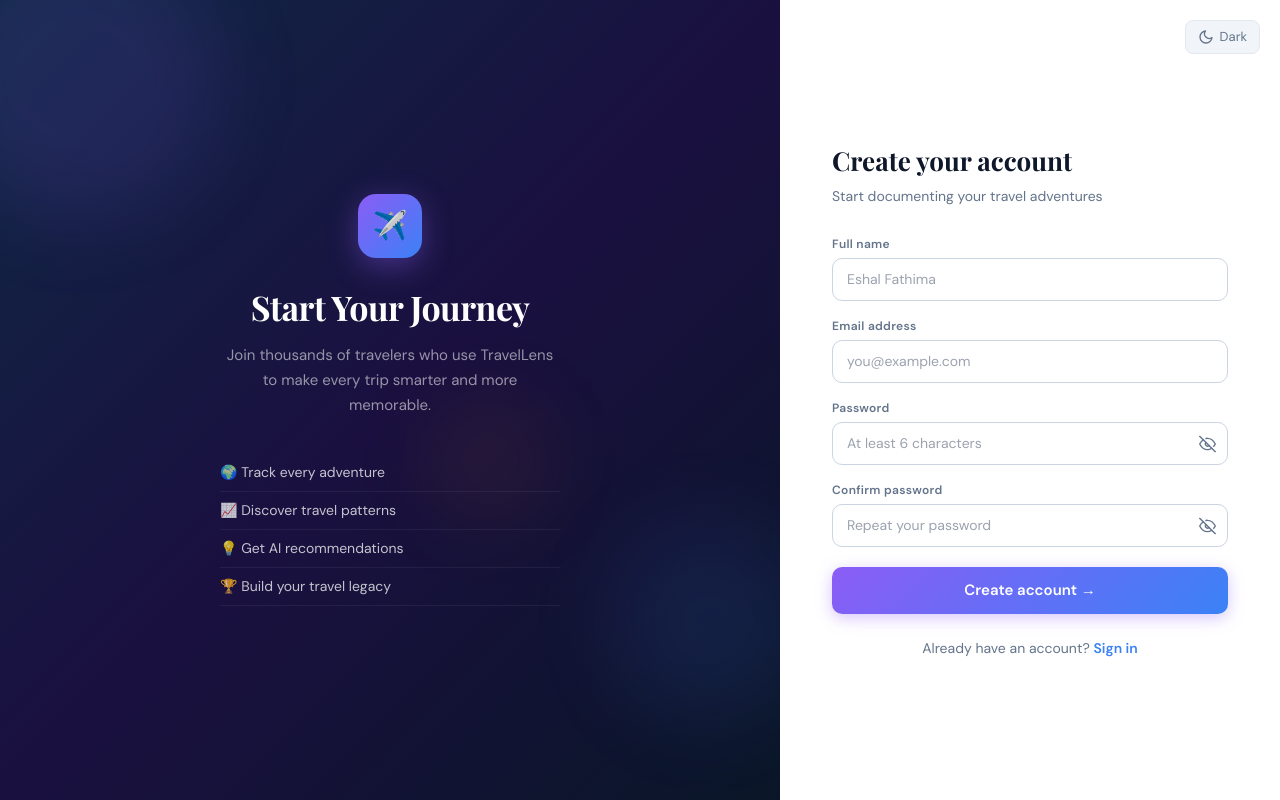
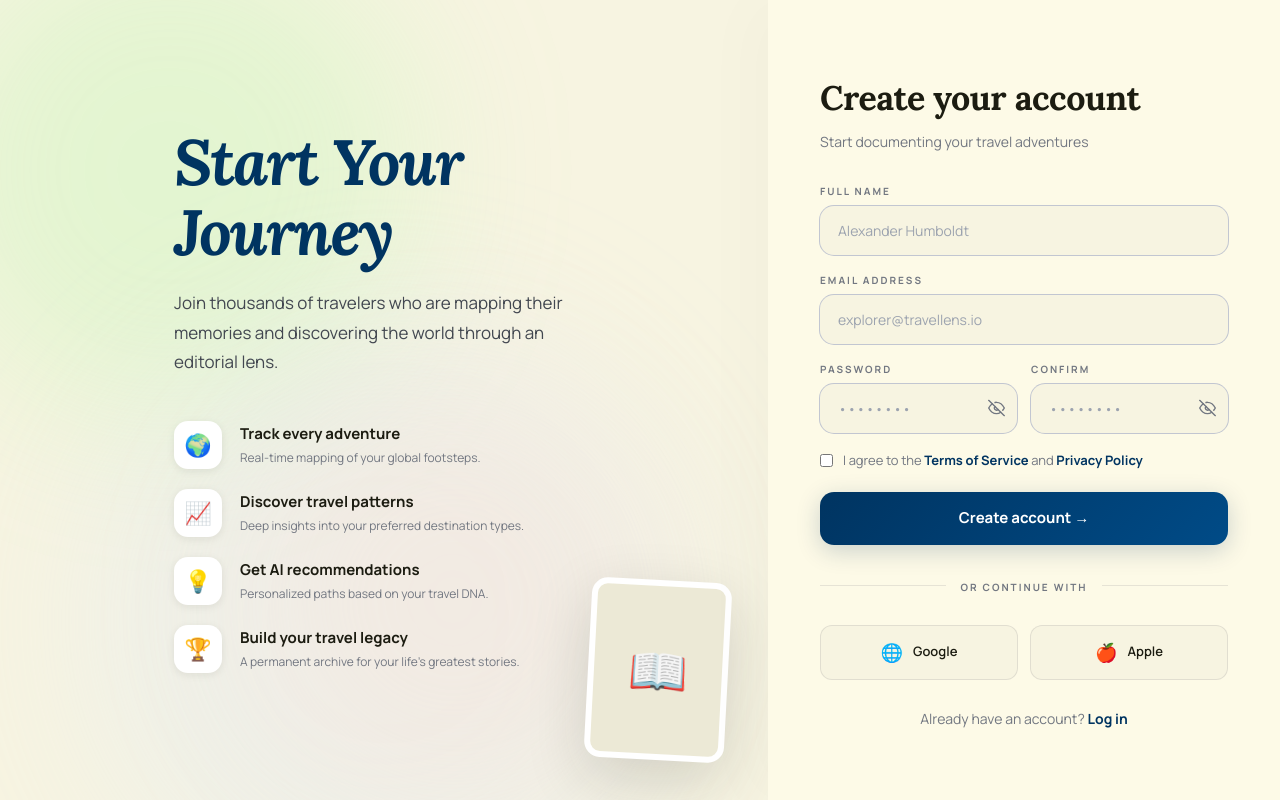
Before and after one commit to Eshal-Fathima/TravelLens, a React (Vite) app in the folder frontend/: page /signup in a window 1280 px wide. Built offline with nearby package versions, Linux system fonts and the light colour scheme; no server answers.

Commit message:
ui changes

```diff
--- a/frontend/src/pages/Signup.jsx
+++ b/frontend/src/pages/Signup.jsx
@@ -3,6 +3,65 @@ import { Link, useNavigate } from 'react-router-dom'
 import { useAuth } from '../contexts/AuthContext'
 import { useTheme } from '../design/Themecontext'
 
+// ─── Theme tokens (same pattern as TripLogger) ────────────────────────────────
+const themes = {
+  light: {
+    bg: '#fdfae7',
+    surface: '#fdfae7',
+    card: '#ffffff',
+    cardLow: '#f7f4e1',
+    cardHigh: '#ece9d6',
+    cardHighest: '#e6e3d0',
+    border: 'rgba(66,71,80,0.12)',
+    borderRing: '#c2c6d1',
+    textPrimary: '#1c1c11',
+    textSecond: '#424750',
+    textMuted: '#727781',
+    primary: '#003461',
+    primaryFaded: '#004b8718',
+    primaryFixed: '#d3e4ff',
+    primaryContainer: '#004b87',
+    accent: '#1b6d24',
+    inputBg: '#f7f4e1',
+    inputFocus: '#fdfae7',
+    // left panel
+    leftBg: '#f7f4e1',
+    blob1: 'rgba(163,249,156,0.5)',
+    blob2: 'rgba(211,228,255,0.5)',
+    blob3: 'rgba(255,219,210,0.5)',
+    benefitIconBg: '#ffffff',
+    benefitIconShadow: '0 2px 8px rgba(28,28,17,0.08)',
+  },
+  dark: {
+    bg: '#0a0a0a',
+    surface: '#131313',
+    card: '#1a1a1a',
+    cardLow: '#1b1b1b',
+    cardHigh: '#2a2a2a',
+    cardHighest: '#353535',
+    border: 'rgba(255,255,255,0.08)',
+    borderRing: 'rgba(255,255,255,0.1)',
+    textPrimary: '#e2e2e2',
+    textSecond: '#b0b0b0',
+    textMuted: '#666666',
+    primary: '#a3c9ff',
+    primaryFaded: '#a3c9ff14',
+    primaryFixed: '#a3c9ff20',
+    primaryContainer: '#0d1f35',
+    accent: '#4ae183',
+    inputBg: '#2a2a2a',
+    inputFocus: '#353535',
+    // left panel — midnight gradient
+    leftBg: 'linear-gradient(135deg,#0f2744 0%,#0a1628 100%)',
+    blob1: 'rgba(79,70,229,0.2)',
+    blob2: 'rgba(255,191,0,0.15)',
+    blob3: 'rgba(139,92,246,0.12)',
+    benefitIconBg: 'rgba(255,255,255,0.05)',
+    benefitIconShadow: 'none',
+  },
+}
+
+// ─── Icons ────────────────────────────────────────────────────────────────────
 const EyeIcon = ({ open }) => (
   <svg width="17" height="17" viewBox="0 0 24 24" fill="none" stroke="currentColor" strokeWidth="2" strokeLinecap="round" strokeLinejoin="round">
     {open
@@ -11,8 +70,13 @@ const EyeIcon = ({ open }) => (
     }
   </svg>
 )
-const SunIcon = () => <svg width="16" height="16" viewBox="0 0 24 24" fill="none" stroke="currentColor" strokeWidth="2" strokeLinecap="round" strokeLinejoin="round"><circle cx="12" cy="12" r="5" /><line x1="12" y1="1" x2="12" y2="3" /><line x1="12" y1="21" x2="12" y2="23" /><line x1="4.22" y1="4.22" x2="5.64" y2="5.64" /><line x1="18.36" y1="18.36" x2="19.78" y2="19.78" /><line x1="1" y1="12" x2="3" y2="12" /><line x1="21" y1="12" x2="23" y2="12" /><line x1="4.22" y1="19.78" x2="5.64" y2="18.36" /><line x1="18.36" y1="5.64" x2="19.78" y2="4.22" /></svg>
-const MoonIcon = () => <svg width="16" height="16" viewBox="0 0 24 24" fill="none" stroke="currentColor" strokeWidth="2" strokeLinecap="round" strokeLinejoin="round"><path d="M21 12.79A9 9 0 1 1 11.21 3 7 7 0 0 0 21 12.79z" /></svg>
+
+const BENEFITS = [
+  { icon: '🌍', title: 'Track every adventure', desc: 'Real-time mapping of your global footsteps.' },
+  { icon: '📈', title: 'Discover travel patterns', desc: 'Deep insights into your preferred destination types.' },
+  { icon: '💡', title: 'Get AI recommendations', desc: 'Personalized paths based on your travel DNA.' },
+  { icon: '🏆', title: 'Build your travel legacy', desc: 'A permanent archive for your life\'s greatest stories.' },
+]
 
 export default function Signup() {
   const [formData, setFormData] = useState({ name: '', email: '', password: '', confirmPassword: '' })
@@ -21,8 +85,12 @@ export default function Signup() {
   const [loading, setLoading] = useState(false)
   const [error, setError] = useState('')
   const { signup } = useAuth()
-  const { t, dark, toggleDark } = useTheme()
+  const { dark: ctxDark } = useTheme()
   const navigate = useNavigate()
+
+  // local isDark synced from context
+  const isDark = ctxDark ?? false
+  const t = themes[isDark ? 'dark' : 'light']
 
   const handleSubmit = async (e) => {
     e.preventDefault(); setError('')
@@ -36,116 +104,299 @@ export default function Signup() {
 
   const field = (key) => ({
     value: formData[key],
-    onChange: e => setFormData({ ...formData, [key]: e.target.value })
+    onChange: e => setFormData({ ...formData, [key]: e.target.value }),
   })
 
-  const inputStyle = {
-    width: '100%', padding: '10px 14px', borderRadius: 10,
-    border: `1.5px solid ${t.inputBorder}`, background: t.input,
-    color: t.textPrimary, fontSize: 14, fontFamily: "'DM Sans', sans-serif"
+  const inputBase = {
+    width: '100%', padding: '14px 18px', borderRadius: 14,
+    background: t.inputBg,
+    border: 'none', outline: 'none',
+    boxShadow: `0 0 0 1px ${t.borderRing}`,
+    color: t.textPrimary, fontSize: 14,
+    fontFamily: 'Manrope, sans-serif',
+    transition: 'box-shadow 0.18s, background 0.18s',
   }
 
   return (
-    <div style={{ minHeight: '100vh', display: 'flex', fontFamily: "'DM Sans', sans-serif", background: t.bg, transition: 'background 0.3s' }}>
+    <>
       <style>{`
-        @import url('https://fonts.googleapis.com/css2?family=DM+Sans:opsz,wght@9..40,400;9..40,500;9..40,600;9..40,700&family=Playfair+Display:wght@600;700&display=swap');
+        @import url('https://fonts.googleapis.com/css2?family=Manrope:wght@400;500;600;700;800;900&family=Lora:ital,wght@0,700;1,700&display=swap');
         * { box-sizing: border-box; margin: 0; padding: 0; }
-        .tl-input:focus { outline: none; border-color: #3b82f6 !important; box-shadow: 0 0 0 3px rgba(59,130,246,0.15); }
-        .tl-btn { transition: all 0.18s ease; cursor: pointer; }
-        .tl-btn:hover { opacity: 0.88; }
-        .tl-link:hover { color: #3b82f6 !important; }
-        .auth-panel { animation: slideIn 0.3s ease; }
-        @keyframes slideIn { from { opacity:0; transform:translateY(20px) } to { opacity:1; transform:translateY(0) } }
+        .sg-input:focus {
+          box-shadow: 0 0 0 2px ${themes.light.primary} !important;
+          background: ${themes.light.inputFocus} !important;
+        }
+        .sg-input-dark:focus {
+          box-shadow: 0 0 0 2px #a3c9ff !important;
+          background: ${themes.dark.inputFocus} !important;
+        }
+        .sg-btn { transition: all 0.18s ease; cursor: pointer; }
+        .sg-btn:hover { transform: scale(1.01); opacity: 0.9; }
+        .sg-btn:active { transform: scale(0.98); }
+        .sg-benefit { transition: transform 0.2s; }
+        .sg-benefit:hover { transform: translateX(4px); }
+        .sg-panel { animation: sg-in 0.35s ease both; }
+        @keyframes sg-in { from{opacity:0;transform:translateY(20px)} to{opacity:1;transform:translateY(0)} }
       `}</style>
 
-      {/* Left panel */}
-      <div style={{ flex: 1, background: 'linear-gradient(135deg,#0f2744,#1a1040,#0a1628)', display: 'flex', flexDirection: 'column', justifyContent: 'center', alignItems: 'center', padding: 60, position: 'relative', overflow: 'hidden' }}>
-        {[
-          { w: 280, h: 280, top: '-60px', left: '-60px', bg: 'rgba(139,92,246,0.12)' },
-          { w: 200, h: 200, bottom: '80px', right: '-30px', bg: 'rgba(59,130,246,0.1)' },
-          { w: 120, h: 120, top: '50%', left: '55%', bg: 'rgba(249,115,22,0.08)' },
-        ].map((o, i) => (
-          <div key={i} style={{ position: 'absolute', width: o.w, height: o.h, borderRadius: '50%', background: o.bg, top: o.top, bottom: o.bottom, left: o.left, right: o.right, filter: 'blur(40px)', pointerEvents: 'none' }} />
-        ))}
-        <div style={{ position: 'relative', zIndex: 1, textAlign: 'center', maxWidth: 340 }}>
-          <div style={{ display: 'flex', justifyContent: 'center', marginBottom: 24 }}>
-            <div style={{ width: 64, height: 64, borderRadius: 18, background: 'linear-gradient(135deg,#8b5cf6,#3b82f6)', display: 'flex', alignItems: 'center', justifyContent: 'center', fontSize: 28, boxShadow: '0 8px 30px rgba(139,92,246,0.4)' }}>✈️</div>
+      <div style={{ minHeight: '100vh', display: 'flex', fontFamily: 'Manrope, sans-serif', overflow: 'hidden' }}>
+
+        {/* ── Left Panel (60%) ── */}
+        <section style={{
+          width: '60%', minHeight: '100vh',
+          background: isDark
+            ? 'linear-gradient(135deg,#0f2744 0%,#0a1628 100%)'
+            : t.leftBg,
+          position: 'relative', overflow: 'hidden',
+          display: 'flex', alignItems: 'center', justifyContent: 'center',
+          padding: '64px',
+        }}>
+          {/* decorative blobs */}
+          {isDark ? (
+            <>
+              <div style={{ position: 'absolute', top: '-10%', right: '-10%', width: 500, height: 500, borderRadius: '50%', background: 'radial-gradient(circle, rgba(79,70,229,0.2) 0%, transparent 70%)', filter: 'blur(80px)', pointerEvents: 'none' }} />
+              <div style={{ position: 'absolute', bottom: '-5%', left: '5%', width: 400, height: 400, borderRadius: '50%', background: 'radial-gradient(circle, rgba(255,191,0,0.15) 0%, transparent 70%)', filter: 'blur(60px)', pointerEvents: 'none' }} />
+              <div style={{ position: 'absolute', top: '50%', left: '55%', width: 280, height: 280, borderRadius: '50%', background: 'radial-gradient(circle, rgba(139,92,246,0.12) 0%, transparent 70%)', filter: 'blur(50px)', pointerEvents: 'none' }} />
+            </>
+          ) : (
+            <>
+              <div style={{ position: 'absolute', top: '-80px', left: '-80px', width: 500, height: 500, borderRadius: '50%', background: 'rgba(163,249,156,0.45)', filter: 'blur(80px)', opacity: 0.5, pointerEvents: 'none' }} />
+              <div style={{ position: 'absolute', bottom: '-120px', right: '80px', width: 600, height: 600, borderRadius: '50%', background: 'rgba(211,228,255,0.5)', filter: 'blur(80px)', opacity: 0.5, pointerEvents: 'none' }} />
+              <div style={{ position: 'absolute', top: '50%', left: '33%', width: 400, height: 400, borderRadius: '50%', background: 'rgba(255,219,210,0.5)', filter: 'blur(80px)', opacity: 0.5, pointerEvents: 'none' }} />
+            </>
+          )}
+
+          {/* content */}
+          <div style={{ position: 'relative', zIndex: 1, maxWidth: 480 }}>
+            <h1 style={{
+              fontSize: 'clamp(44px,5vw,72px)', fontWeight: 700,
+              fontFamily: 'Lora, serif', fontStyle: 'italic',
+              color: isDark ? '#e2e2e2' : t.primary,
+              letterSpacing: '-2px', lineHeight: 1.1, margin: '0 0 20px',
+            }}>
+              Start Your<br />Journey
+            </h1>
+            <p style={{
+              fontSize: 17, color: isDark ? 'rgba(255,255,255,0.55)' : t.textSecond,
+              lineHeight: 1.75, margin: '0 0 44px', maxWidth: 420,
+            }}>
+              Join thousands of travelers who are mapping their memories and discovering the world through an editorial lens.
+            </p>
+
+            <div style={{ display: 'flex', flexDirection: 'column', gap: 20 }}>
+              {BENEFITS.map((b) => (
+                <div key={b.title} className="sg-benefit" style={{ display: 'flex', alignItems: 'center', gap: 18 }}>
+                  <div style={{
+                    width: 48, height: 48, borderRadius: 14, flexShrink: 0,
+                    background: t.benefitIconBg,
+                    boxShadow: t.benefitIconShadow,
+                    display: 'flex', alignItems: 'center', justifyContent: 'center',
+                    fontSize: 22,
+                  }}>{b.icon}</div>
+                  <div>
+                    <p style={{ fontSize: 15, fontWeight: 700, color: isDark ? '#e2e2e2' : t.textPrimary, margin: '0 0 3px' }}>{b.title}</p>
+                    <p style={{ fontSize: 12, color: isDark ? 'rgba(255,255,255,0.45)' : t.textMuted, margin: 0 }}>{b.desc}</p>
                   </div>
-          <h1 style={{ fontFamily: "'Playfair Display', serif", fontSize: 34, fontWeight: 700, color: 'white', marginBottom: 10, letterSpacing: '-0.5px' }}>Start Your Journey</h1>
-          <p style={{ fontSize: 15, color: 'rgba(255,255,255,0.55)', lineHeight: 1.65, marginBottom: 36 }}>Join thousands of travelers who use TravelLens to make every trip smarter and more memorable.</p>
-          {['🌍 Track every adventure', '📈 Discover travel patterns', '💡 Get AI recommendations', '🏆 Build your travel legacy'].map(f => (
-            <div key={f} style={{ display: 'flex', alignItems: 'center', gap: 10, padding: '8px 0', borderBottom: '1px solid rgba(255,255,255,0.06)', color: 'rgba(255,255,255,0.75)', fontSize: 14 }}>{f}</div>
+                </div>
               ))}
             </div>
           </div>
 
-      {/* Right form */}
-      <div style={{ width: 500, display: 'flex', flexDirection: 'column', justifyContent: 'center', padding: '40px 52px', background: t.sidebar, position: 'relative', overflowY: 'auto' }}>
-        <button onClick={toggleDark} className="tl-btn" style={{ position: 'absolute', top: 20, right: 20, background: dark ? 'rgba(255,255,255,0.06)' : '#f1f5f9', border: `1px solid ${t.border}`, borderRadius: 8, padding: '6px 12px', display: 'flex', alignItems: 'center', gap: 6, color: t.textSecondary, fontSize: 13, fontFamily: "'DM Sans', sans-serif" }}>
-          {dark ? <SunIcon /> : <MoonIcon />}{dark ? 'Light' : 'Dark'}
-        </button>
+          {/* decorative rotated journal image — light only */}
+          {!isDark && (
+            <div style={{
+              position: 'absolute', bottom: 40, right: 40,
+              width: 140, height: 180, borderRadius: 16,
+              overflow: 'hidden', transform: 'rotate(3deg)',
+              boxShadow: '0 20px 60px rgba(28,28,17,0.15)',
+              border: '6px solid #fff',
+              background: t.cardHigh,
+              display: 'flex', alignItems: 'center', justifyContent: 'center',
+              fontSize: 48,
+            }}>📖</div>
+          )}
+        </section>
 
-        <div className="auth-panel">
-          <h2 style={{ fontFamily: "'Playfair Display', serif", fontSize: 26, fontWeight: 700, color: t.textPrimary, marginBottom: 6 }}>Create your account</h2>
-          <p style={{ fontSize: 14, color: t.textSecondary, marginBottom: 28 }}>Start documenting your travel adventures</p>
+        {/* ── Right Panel — Form (40%) ── */}
+        <section style={{
+          width: '40%', minHeight: '100vh',
+          background: isDark ? '#131313' : t.bg,
+          display: 'flex', alignItems: 'center', justifyContent: 'center',
+          padding: '40px 52px',
+          position: 'relative',
+          boxShadow: isDark ? '-20px 0 60px rgba(0,0,0,0.3)' : '-20px 0 60px rgba(0,0,0,0.02)',
+          overflowY: 'auto',
+        }}>
+          <div className="sg-panel" style={{ width: '100%', maxWidth: 420 }}>
 
-          <form onSubmit={handleSubmit} style={{ display: 'flex', flexDirection: 'column', gap: 16 }}>
-            {/* Name */}
+            {/* Header */}
+            <div style={{ marginBottom: 32 }}>
+              <h2 style={{
+                fontSize: 34, fontWeight: 700,
+                fontFamily: 'Lora, serif',
+                color: t.textPrimary, margin: '0 0 8px', letterSpacing: '-0.5px',
+              }}>Create your account</h2>
+              <p style={{ fontSize: 14, color: t.textMuted, margin: 0 }}>
+                Start documenting your travel adventures
+              </p>
+            </div>
+
+            <form onSubmit={handleSubmit} style={{ display: 'flex', flexDirection: 'column', gap: 18 }}>
+
+              {/* Full Name */}
               <div>
-              <label style={{ fontSize: 12, fontWeight: 600, color: t.textSecondary, letterSpacing: '0.3px', display: 'block', marginBottom: 5 }}>Full name</label>
-              <input className="tl-input" type="text" {...field('name')} required placeholder="Eshal Fathima" style={inputStyle} />
+                <label style={{ fontSize: 10, fontWeight: 700, letterSpacing: '2px', textTransform: 'uppercase', color: t.textMuted, display: 'block', marginBottom: 7 }}>
+                  Full Name
+                </label>
+                <input
+                  className={isDark ? 'sg-input-dark' : 'sg-input'}
+                  type="text" {...field('name')} required
+                  placeholder="Alexander Humboldt"
+                  style={inputBase}
+                />
               </div>
 
               {/* Email */}
               <div>
-              <label style={{ fontSize: 12, fontWeight: 600, color: t.textSecondary, letterSpacing: '0.3px', display: 'block', marginBottom: 5 }}>Email address</label>
-              <input className="tl-input" type="email" {...field('email')} required placeholder="you@example.com" style={inputStyle} />
+                <label style={{ fontSize: 10, fontWeight: 700, letterSpacing: '2px', textTransform: 'uppercase', color: t.textMuted, display: 'block', marginBottom: 7 }}>
+                  Email Address
+                </label>
+                <input
+                  className={isDark ? 'sg-input-dark' : 'sg-input'}
+                  type="email" {...field('email')} required
+                  placeholder="explorer@travellens.io"
+                  style={inputBase}
+                />
               </div>
 
-            {/* Password */}
+              {/* Password + Confirm — 2 col */}
+              <div style={{ display: 'grid', gridTemplateColumns: '1fr 1fr', gap: 14 }}>
                 <div>
-              <label style={{ fontSize: 12, fontWeight: 600, color: t.textSecondary, letterSpacing: '0.3px', display: 'block', marginBottom: 5 }}>Password</label>
+                  <label style={{ fontSize: 10, fontWeight: 700, letterSpacing: '2px', textTransform: 'uppercase', color: t.textMuted, display: 'block', marginBottom: 7 }}>
+                    Password
+                  </label>
                   <div style={{ position: 'relative' }}>
-                <input className="tl-input" type={showPwd ? 'text' : 'password'} {...field('password')} required minLength={6} placeholder="At least 6 characters" style={{ ...inputStyle, paddingRight: 42 }} />
-                <button type="button" onClick={() => setShowPwd(!showPwd)} style={{ position: 'absolute', right: 12, top: '50%', transform: 'translateY(-50%)', background: 'none', border: 'none', cursor: 'pointer', color: t.textSecondary }}>
-                  <EyeIcon open={showPwd} />
-                </button>
+                    <input
+                      className={isDark ? 'sg-input-dark' : 'sg-input'}
+                      type={showPwd ? 'text' : 'password'}
+                      {...field('password')} required minLength={6}
+                      placeholder="••••••••"
+                      style={{ ...inputBase, paddingRight: 42 }}
+                    />
+                    <button type="button" onClick={() => setShowPwd(!showPwd)} style={{
+                      position: 'absolute', right: 12, top: '50%', transform: 'translateY(-50%)',
+                      background: 'none', border: 'none', cursor: 'pointer', color: t.textMuted,
+                    }}><EyeIcon open={showPwd} /></button>
                   </div>
                 </div>
-
-            {/* Confirm Password */}
                 <div>
-              <label style={{ fontSize: 12, fontWeight: 600, color: t.textSecondary, letterSpacing: '0.3px', display: 'block', marginBottom: 5 }}>Confirm password</label>
+                  <label style={{ fontSize: 10, fontWeight: 700, letterSpacing: '2px', textTransform: 'uppercase', color: t.textMuted, display: 'block', marginBottom: 7 }}>
+                    Confirm
+                  </label>
                   <div style={{ position: 'relative' }}>
-                <input className="tl-input" type={showConfirm ? 'text' : 'password'} {...field('confirmPassword')} required minLength={6} placeholder="Repeat your password" style={{ ...inputStyle, paddingRight: 42 }} />
-                <button type="button" onClick={() => setShowConfirm(!showConfirm)} style={{ position: 'absolute', right: 12, top: '50%', transform: 'translateY(-50%)', background: 'none', border: 'none', cursor: 'pointer', color: t.textSecondary }}>
-                  <EyeIcon open={showConfirm} />
-                </button>
+                    <input
+                      className={isDark ? 'sg-input-dark' : 'sg-input'}
+                      type={showConfirm ? 'text' : 'password'}
+                      {...field('confirmPassword')} required minLength={6}
+                      placeholder="••••••••"
+                      style={{ ...inputBase, paddingRight: 42 }}
+                    />
+                    <button type="button" onClick={() => setShowConfirm(!showConfirm)} style={{
+                      position: 'absolute', right: 12, top: '50%', transform: 'translateY(-50%)',
+                      background: 'none', border: 'none', cursor: 'pointer', color: t.textMuted,
+                    }}><EyeIcon open={showConfirm} /></button>
+                  </div>
                 </div>
               </div>
 
               {/* Password match indicator */}
               {formData.confirmPassword && (
-              <div style={{ fontSize: 12, color: formData.password === formData.confirmPassword ? '#10b981' : '#ef4444' }}>
+                <p style={{
+                  fontSize: 12, margin: '-6px 0 0',
+                  color: formData.password === formData.confirmPassword ? '#10b981' : '#ef4444',
+                }}>
                   {formData.password === formData.confirmPassword ? '✓ Passwords match' : '✗ Passwords do not match'}
-              </div>
+                </p>
               )}
 
+              {/* Terms */}
+              <div style={{ display: 'flex', alignItems: 'flex-start', gap: 10 }}>
+                <input type="checkbox" required id="terms" style={{ marginTop: 3, accentColor: t.primary, cursor: 'pointer' }} />
+                <label htmlFor="terms" style={{ fontSize: 13, color: t.textMuted, lineHeight: 1.5, cursor: 'pointer' }}>
+                  I agree to the{' '}
+                  <a href="#" style={{ color: t.primary, fontWeight: 700, textDecoration: 'none' }}>Terms of Service</a>
+                  {' '}and{' '}
+                  <a href="#" style={{ color: t.primary, fontWeight: 700, textDecoration: 'none' }}>Privacy Policy</a>
+                </label>
+              </div>
+
+              {/* Error */}
               {error && (
-              <div style={{ padding: '10px 14px', borderRadius: 9, background: 'rgba(239,68,68,0.08)', border: '1px solid rgba(239,68,68,0.25)', color: '#ef4444', fontSize: 13 }}>{error}</div>
+                <div style={{
+                  padding: '10px 14px', borderRadius: 10,
+                  background: 'rgba(239,68,68,0.08)', border: '1px solid rgba(239,68,68,0.25)',
+                  color: '#ef4444', fontSize: 13,
+                }}>{error}</div>
               )}
 
-            <button type="submit" disabled={loading} className="tl-btn" style={{ padding: '12px', borderRadius: 10, border: 'none', background: 'linear-gradient(135deg,#8b5cf6,#3b82f6)', color: 'white', fontSize: 15, fontWeight: 600, fontFamily: "'DM Sans', sans-serif", boxShadow: '0 4px 16px rgba(139,92,246,0.35)', opacity: loading ? 0.7 : 1, marginTop: 4 }}>
+              {/* Submit */}
+              <button
+                type="submit" disabled={loading} className="sg-btn"
+                style={{
+                  padding: '15px', borderRadius: 14, border: 'none',
+                  background: isDark
+                    ? 'linear-gradient(135deg,#8b5cf6,#3b82f6)'
+                    : `linear-gradient(135deg,${t.primary},${t.primaryContainer})`,
+                  color: '#fff', fontSize: 15, fontWeight: 700,
+                  fontFamily: 'Manrope, sans-serif',
+                  boxShadow: isDark
+                    ? '0 6px 24px rgba(139,92,246,0.35)'
+                    : `0 6px 24px rgba(0,52,97,0.2)`,
+                  opacity: loading ? 0.7 : 1, marginTop: 4,
+                  width: '100%',
+                }}
+              >
                 {loading ? 'Creating account…' : 'Create account →'}
               </button>
             </form>
 
-          <p style={{ marginTop: 24, textAlign: 'center', fontSize: 14, color: t.textSecondary }}>
+            {/* Divider + OAuth */}
+            <div style={{ position: 'relative', margin: '28px 0', textAlign: 'center' }}>
+              <div style={{ height: 1, background: t.border, position: 'absolute', top: '50%', left: 0, right: 0 }} />
+              <span style={{
+                position: 'relative', background: isDark ? '#131313' : t.bg,
+                padding: '0 14px', fontSize: 10, fontWeight: 700,
+                letterSpacing: '2px', textTransform: 'uppercase', color: t.textMuted,
+              }}>Or continue with</span>
+            </div>
+
+            <div style={{ display: 'grid', gridTemplateColumns: '1fr 1fr', gap: 12, marginBottom: 28 }}>
+              {[{ icon: '🌐', label: 'Google' }, { icon: '🍎', label: 'Apple' }].map(p => (
+                <button key={p.label} type="button" className="sg-btn" style={{
+                  display: 'flex', alignItems: 'center', justifyContent: 'center', gap: 10,
+                  padding: '13px', borderRadius: 12,
+                  background: isDark ? t.cardLow : t.cardLow,
+                  border: `1px solid ${t.border}`,
+                  color: t.textPrimary, fontSize: 13, fontWeight: 600,
+                  fontFamily: 'Manrope, sans-serif',
+                }}>
+                  <span style={{ fontSize: 18 }}>{p.icon}</span> {p.label}
+                </button>
+              ))}
+            </div>
+
+            {/* Sign in link */}
+            <p style={{ textAlign: 'center', fontSize: 14, color: t.textMuted }}>
               Already have an account?{' '}
-            <Link to="/login" className="tl-link" style={{ color: '#3b82f6', fontWeight: 600, textDecoration: 'none' }}>Sign in</Link>
+              <Link to="/login" style={{ color: t.primary, fontWeight: 700, textDecoration: 'none' }}>
+                Log in
+              </Link>
             </p>
+
           </div>
+        </section>
+
       </div>
-    </div>
+    </>
   )
 }
```
Lines whose indentation alone changed are shown as unchanged.
